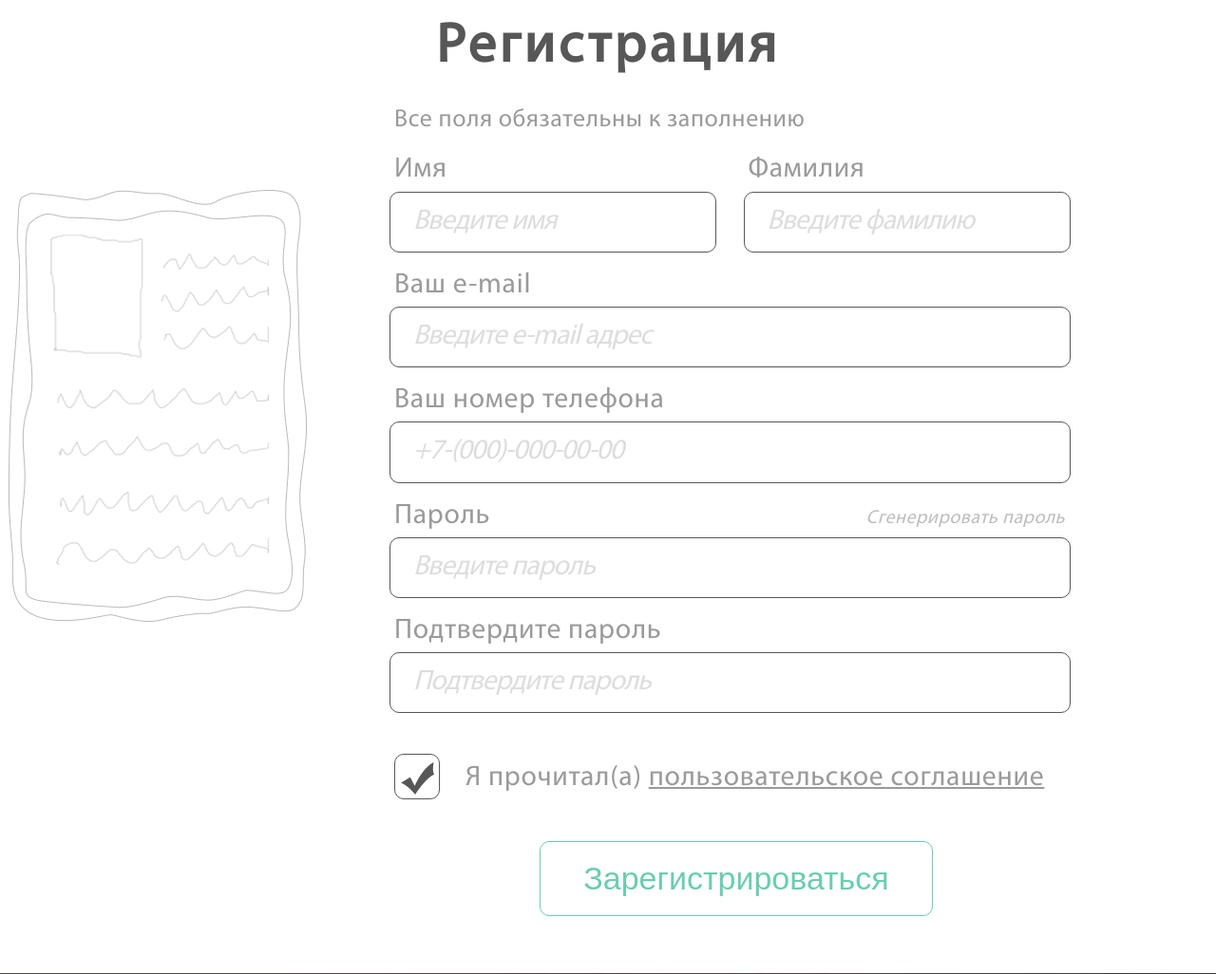
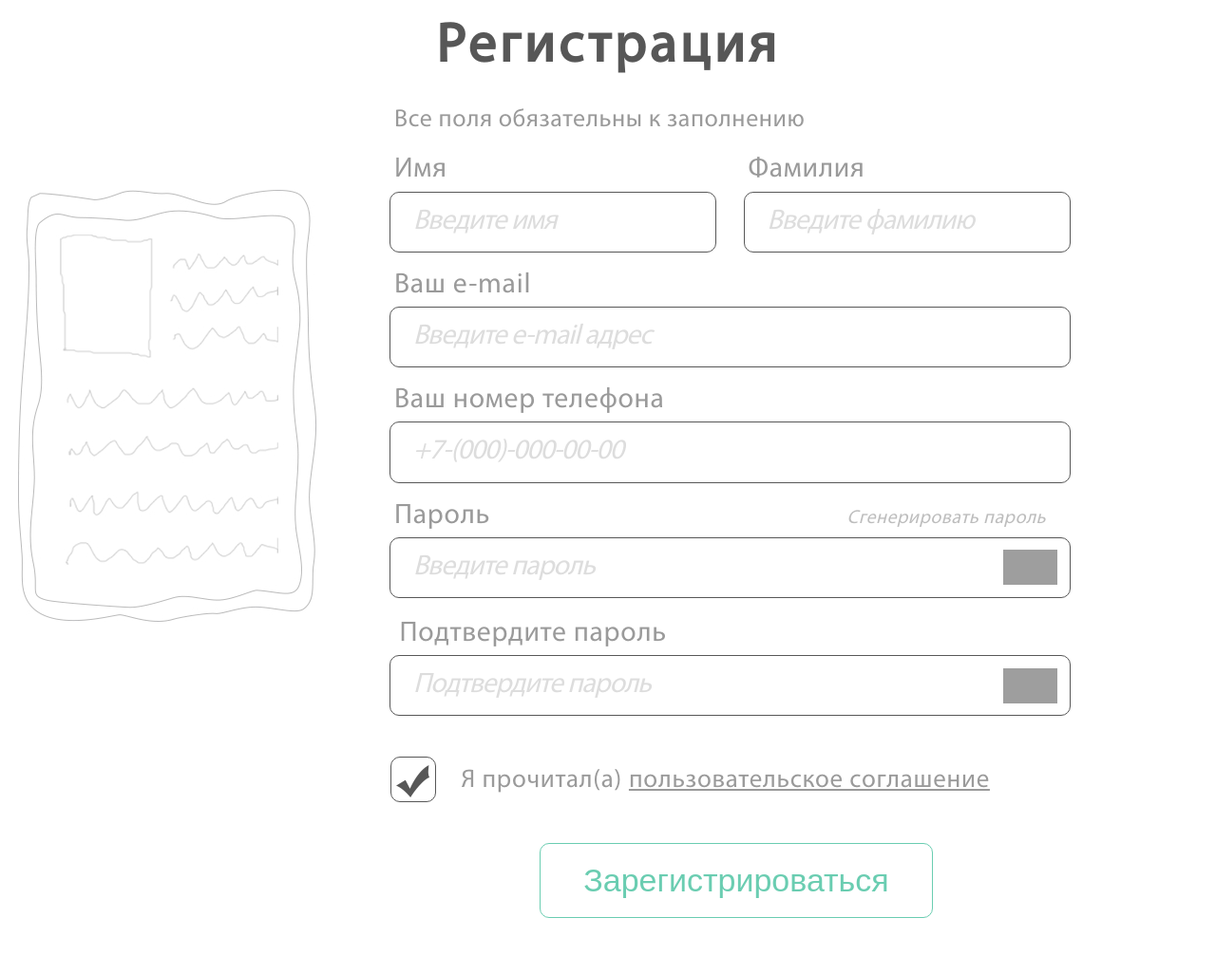
Before and after one commit to ampleev0503/solveproblem-repo, a PHP site: page /html/registration.html in a window 1280 px wide. Shown: the part 155-1181 px from the top of the page at 95% size. Run offline with PHP 8.4, Linux system fonts and the light colour scheme; grey boxes are pictures that could not be loaded.

Commit message:
Внесены небольшие дополнения в верстку страницы регистрации

```diff
--- a/public/css/style.css
+++ b/public/css/style.css
@@ -351,6 +351,10 @@ body {
   font-size: 24px;
   color: #575757;
   letter-spacing: 0.6px; }
+  .registration-block .home-link:hover {
+    color: #6acdb1; }
+  .registration-block .home-link:active {
+    color: #ffb084; }
 
 .registration-block h1 {
   margin-top: 22px;
@@ -368,7 +372,7 @@ body {
 .registration-block .img-form {
   width: 315px;
   height: 455px;
-  margin: 77px 40px 40px 9px;
+  margin: 77px 30px 40px 19px;
   text-align: center;
   background-image: url("../img/form.jpg"); }
 
@@ -413,11 +417,26 @@ body {
     max-width: 294px; }
 
 .registration-block .note-sm {
-  margin-left: 390px;
+  margin-left: 370px;
   color: #bdbdbd;
   font-size: 20px;
   font-style: italic;
   letter-spacing: 0.5px; }
+
+.registration-block .eye {
+  display: inline-block;
+  width: 57px;
+  height: 37px;
+  background-image: url("../img/eye.svg");
+  background-repeat: no-repeat;
+  background-size: auto;
+  background-position: center 60%; }
+
+.registration-block .eye1 {
+  margin: -69px -698px 59px 641px; }
+
+.registration-block .eye2 {
+  margin: -69px -698px 88px 641px; }
 
 .registration-block input[type="checkbox"] {
   display: none; }
@@ -427,7 +446,7 @@ body {
   position: relative;
   width: 46px;
   height: 46px;
-  margin: 25px 20px -15px 0;
+  margin: 25px 20px -16px -10px;
   border: 1px solid #575757;
   border-radius: 10px; }
 
@@ -439,7 +458,7 @@ body {
 
 .registration-block .terms-of-use {
   color: #9a9a9a;
-  font-size: 29.76px;
+  font-size: 27px;
   font-weight: 400;
   letter-spacing: 0.744px; }
 
--- a/public/html/registration.html
+++ b/public/html/registration.html
@@ -57,9 +57,11 @@
             <span class="note-sm">Сгенерировать пароль</span>
             <input type="password" class="form-block__input" name="password"
                    placeholder="Введите пароль" autocomplete="off">
+            <div class="eye eye1"></div>
             <label for="password-repeat">Подтвердите пароль</label>
             <input type="password" class="form-block__input" name="password-repeat"
                    placeholder="Подтвердите пароль" autocomplete="off">
+            <div class="eye eye2"></div>
             <label class="checkbox-label">
               <input type="checkbox" name="checkbox" class="checkbox" checked>
               <span class="checkbox-custom"></span>
```
Also changed, not shown: public/img/eye.svg (added).
